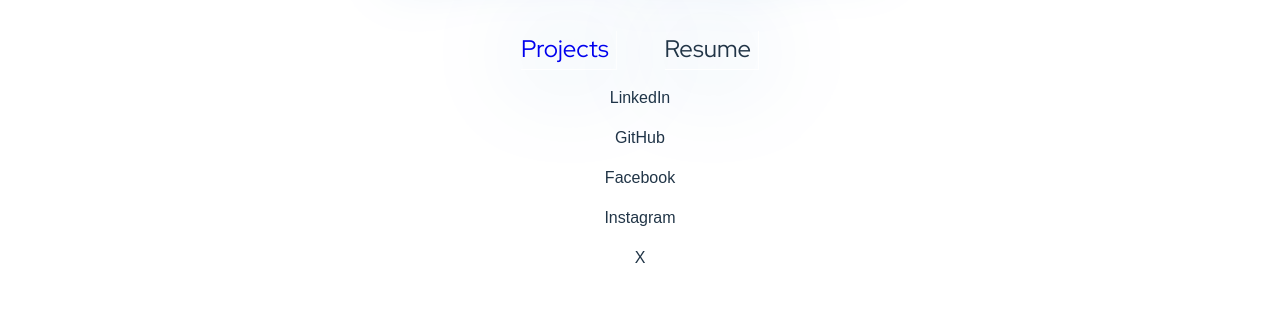
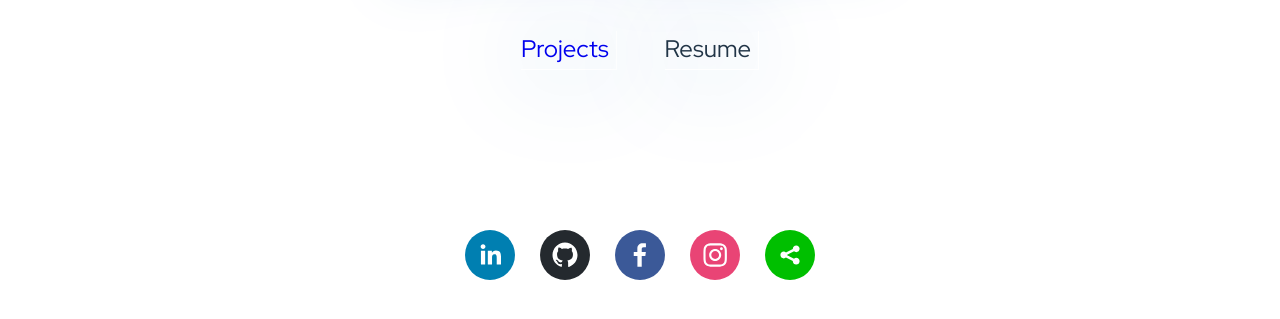
Before and after one commit to jwbw29/vite-portfolio, a React (Vite) app: page / in a window 1280 px wide. Shown: the part 363-682 px from the top of the page. Built offline with nearby package versions, Linux system fonts and the light colour scheme.

Commit message:
Add Header component to LandingPage and ProjectsPage

```diff
--- /dev/null
+++ b/src/components/Header.jsx
@@ -0,0 +1,18 @@
+import logo from "../assets/jb-logo.png";
+
+export default function Header() {
+  const emailAddress = "hi@justin-byrd.com";
+  const handleButtonClick = () => {
+    window.location.href = `mailto:${emailAddress}`;
+  };
+
+  return (
+    <div className="header">
+      {" "}
+      <img src={logo} alt="logo" className="logo" />
+      <button className="email-button" onClick={handleButtonClick}>
+        Contact Me
+      </button>
+    </div>
+  );
+}
--- a/src/components/LandingPage.jsx
+++ b/src/components/LandingPage.jsx
@@ -1,16 +1,12 @@
-import logo from "../assets/jb-logo.png";
 import "../styles/App.css";
 import { Link } from "react-router-dom";
 import Socials from "./Socials";
+import Header from "./Header";
 
 export default function LandingPage() {
   return (
     <div className="App">
-      <div className="header">
-        {" "}
-        <img src={logo} alt="logo" className="logo" />
-        <button className="email-button">Contact Me</button>
-      </div>
+      <Header />
       <div className="main-content">
         <h1>justin_byrd</h1>
         <div className="nav-items">
--- a/src/components/ProjectsPage.jsx
+++ b/src/components/ProjectsPage.jsx
@@ -1,6 +1,9 @@
+import Header from "./Header";
+
 export default function ProjectsPage() {
   return (
     <div className="projects-page">
+      <Header />
       <div className="project-container">
         {" "}
         <h2>Project 1 Name</h2>
--- a/src/components/Socials.jsx
+++ b/src/components/Socials.jsx
@@ -1,12 +1,31 @@
+import { SocialIcon } from "react-social-icons";
+
 export default function Socials() {
   return (
     <div className="socials">
       {/* TODO Believe these will be some sort of <a> tag / href */}
-      <p>LinkedIn</p>
-      <p>GitHub</p>
-      <p>Facebook</p>
-      <p>Instagram</p>
-      <p>X</p>
+
+      <span className="icon">
+        <SocialIcon
+          target="_blank"
+          url="http://www.linkedin.com/in/justin-byrd7"
+        />
+      </span>
+      <span className="icon">
+        <SocialIcon target="_blank" url="http://www.github.com/jwbw29" />
+      </span>
+      <span className="icon">
+        <SocialIcon target="_blank" url="http://www.facebook.com/justin.byrd" />
+      </span>
+      <span className="icon">
+        <SocialIcon
+          target="_blank"
+          url="http://www.instagram.com/justin.byrd10"
+        />
+      </span>
+      <span className="icon">
+        <SocialIcon target="_blank" url="http://www.x.com/tweeter__byrd" />
+      </span>
     </div>
   );
 }
--- a/src/styles/App.css
+++ b/src/styles/App.css
@@ -79,12 +79,17 @@
   filter: drop-shadow(0 0 2rem #3f96fa);
 }
 
-a {
-  font-weight: 500;
-  text-decoration: inherit;
+.socials {
+  display: flex;
+  flex-direction: row;
+  justify-content: space-evenly;
+  align-items: center;
+  margin-top: 10em;
+  width: 400px;
 }
-a:hover {
-  color: #48adff;
+
+.icon:hover {
+  filter: drop-shadow(0 0 2rem #3f96fa);
 }
 
 a:visited {
```
Also changed, not shown: src/index.css (+0 -9 lines).
